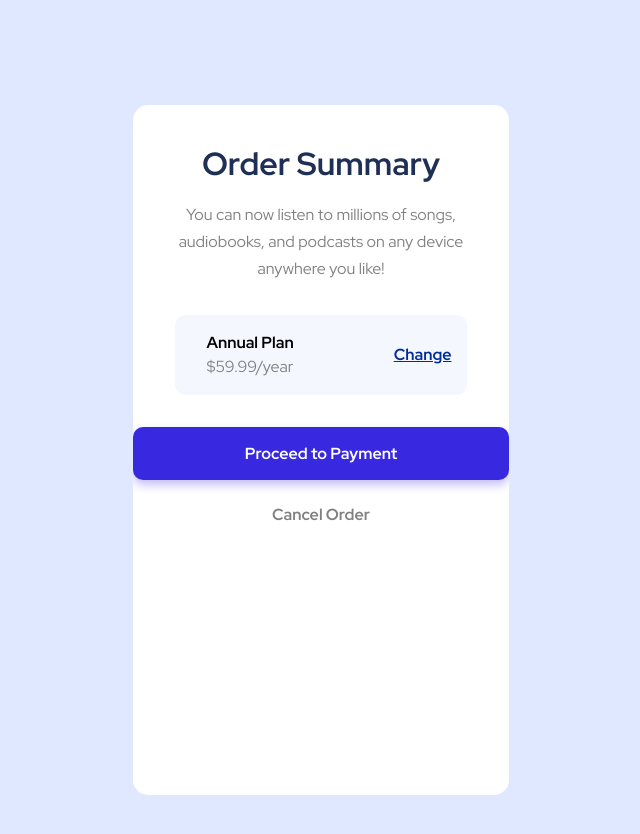
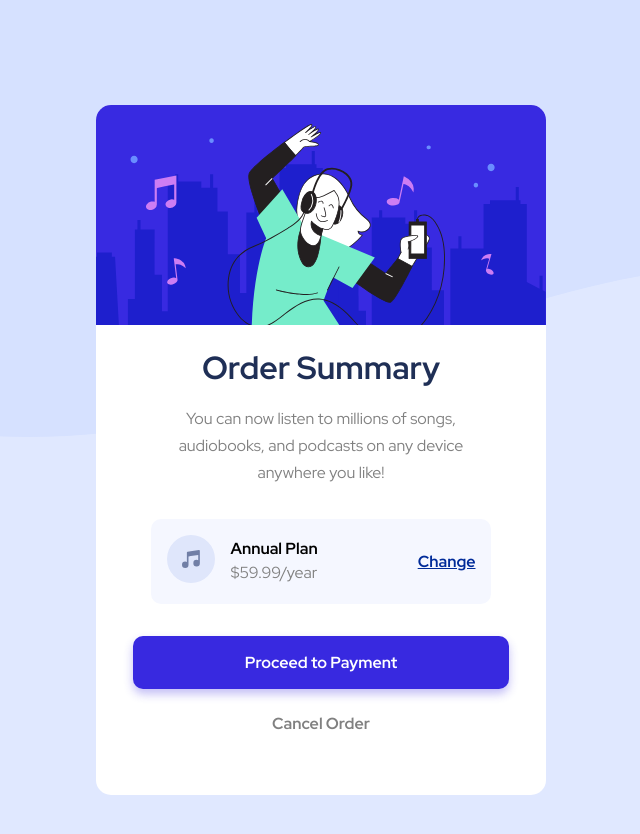
Before and after one commit to Phoz07/Regular-responsive-card-component, a plain HTML site: page index.html in a window 1280 px wide. Shown: the whole page, without its empty margins (319-959 px from the left). Drawn offline with Linux system fonts and the light colour scheme.

Commit message:
Change-gg

```diff
--- a/index.html
+++ b/index.html
@@ -24,7 +24,7 @@
     .con {
       max-width: 1440px;
       margin: 0 auto;
-      background-image: url(/order-summary-component-main/images/pattern-background-desktop.svg);
+      background-image: url(/Regular-responsive-card-component/images/pattern-background-desktop.svg);
       background-repeat: no-repeat;
       max-width: 1440px;
       height: 900px;
@@ -150,7 +150,7 @@
   <div class="con">
     <div class="card-con">
         <div class="img">
-          <img src="/order-summary-component-main/images/illustration-hero.svg" alt="">
+          <img src="/Regular-responsive-card-component/images/illustration-hero.svg" alt="">
         </div>
         <div class="card-info">
           <h3>Order Summary</h3>
@@ -160,7 +160,7 @@
         <div class="Plan-con">
           <div class="Plan-box">
             <div class="Plan-img">
-              <img src="/order-summary-component-main/images/icon-music.svg" alt="">
+              <img src="/Regular-responsive-card-component/images/icon-music.svg" alt="">
             </div>
             <div class="Plan-Price">
               <h4>Annual Plan</h4>
```
